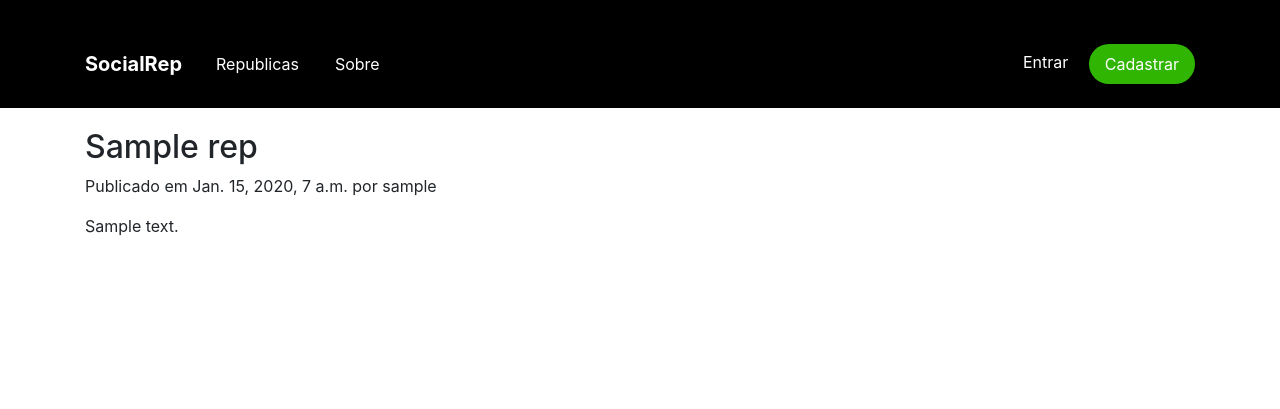
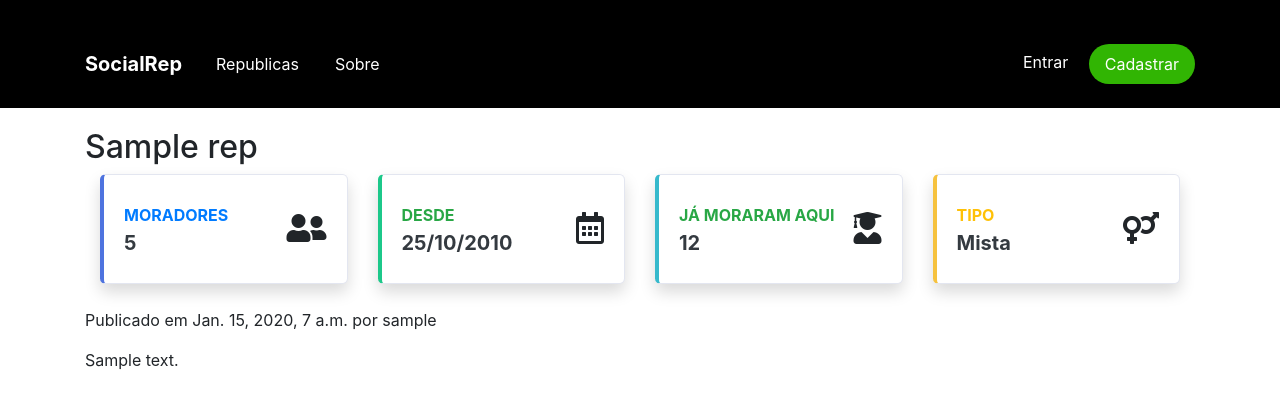
Before and after one commit to raphaelsander/SocialRep, a Django app: a page that uses src/templates/base.html in a window 1280 px wide. Shown: the top 409 px of the page. Run offline with Django 3.2, Linux system fonts and the light colour scheme; tables that the repository leaves empty hold one stand-in row (values such as "Sample post"); parts of the project's set-up code (start-up, migrations or seed data) failed here and were passed over; some libraries are stand-ins or nearby versions.

Commit message:
Added card with information about republic

```diff
--- a/src/templates/base.html
+++ b/src/templates/base.html
@@ -9,6 +9,7 @@
     <link rel="stylesheet" href="{% static 'fonts/font-awesome.min.css' %}">
     <link rel="stylesheet" href="{% static 'css/styles.css' %}">
     <link rel="stylesheet" href="https://cdnjs.cloudflare.com/ajax/libs/cropperjs/1.5.11/cropper.css">
+    {% block style %}{% endblock %}
     <title>{% block title %}{% endblock %}</title>
 </head>
 <body>
--- a/src/templates/republics/rep_detail.html
+++ b/src/templates/republics/rep_detail.html
@@ -2,8 +2,72 @@
 
 {% block name %}{{ rep.name }}{% endblock %}
 
+{% block style %}
+    <link rel="stylesheet" href="https://use.fontawesome.com/releases/v5.12.0/css/all.css">
+{% endblock %}
+
 {% block content %}
     <h2>{{ rep.name }}</h2>
+    <div class="d-flex flex-column" id="content-wrapper">
+        <div id="content">
+            <div class="container-fluid">
+                <div class="row">
+                    <div class="col-md-6 col-xl-3 mb-4">
+                        <div class="card shadow border-left-primary py-2">
+                            <div class="card-body">
+                                <div class="row align-items-center no-gutters">
+                                    <div class="col mr-2">
+                                        <div class="text-uppercase text-primary font-weight-bold text-xs mb-1"><span>Moradores</span></div>
+                                        <div class="text-dark font-weight-bold h5 mb-0"><span>5</span></div>
+                                    </div>
+                                    <div class="col-auto"><i class="fas fa-user-friends fa-2x text-gray-300"></i></div>
+                                </div>
+                            </div>
+                        </div>
+                    </div>
+                    <div class="col-md-6 col-xl-3 mb-4">
+                        <div class="card shadow border-left-success py-2">
+                            <div class="card-body">
+                                <div class="row align-items-center no-gutters">
+                                    <div class="col mr-2">
+                                        <div class="text-uppercase text-success font-weight-bold text-xs mb-1"><span>Desde</span></div>
+                                        <div class="text-dark font-weight-bold h5 mb-0"><span>25/10/2010</span></div>
+                                    </div>
+                                    <div class="col-auto"><i class="far fa-calendar-alt fa-2x text-gray-300"></i></div>
+                                </div>
+                            </div>
+                        </div>
+                    </div>
+                    <div class="col-md-6 col-xl-3 mb-4">
+                        <div class="card shadow border-left-info py-2">
+                            <div class="card-body">
+                                <div class="row align-items-center no-gutters">
+                                    <div class="col mr-2">
+                                        <div class="text-uppercase text-success font-weight-bold text-xs mb-1"><span>Já moraram aqui</span></div>
+                                        <div class="text-dark font-weight-bold h5 mb-0"><span>12</span></div>
+                                    </div>
+                                    <div class="col-auto"><i class="fas fa-user-graduate fa-2x text-gray-300"></i></div>
+                                </div>
+                            </div>
+                        </div>
+                    </div>
+                    <div class="col-md-6 col-xl-3 mb-4">
+                        <div class="card shadow border-left-warning py-2">
+                            <div class="card-body">
+                                <div class="row align-items-center no-gutters">
+                                    <div class="col mr-2">
+                                        <div class="text-uppercase text-warning font-weight-bold text-xs mb-1"><span>Tipo</span></div>
+                                        <div class="text-dark font-weight-bold h5 mb-0"><span>Mista</span></div>
+                                    </div>
+                                    <div class="col-auto"><i class="fas fa-venus-mars fa-2x text-gray-300"></i></div>
+                                </div>
+                            </div>
+                        </div>
+                    </div>
+                </div>
+            </div>
+        </div>
+    </div>
     <p class="date">
         Publicado em {{ rep.created }} por {{ rep.author }}
     </p>
--- a/src/templates/static/css/styles.css
+++ b/src/templates/static/css/styles.css
@@ -9,3 +9,28 @@
   width: 100%;
   max-height: 350px;
 }
+
+/* Republic Card */
+.card {
+  position: relative;
+  display: flex;
+  flex-direction: column;
+  min-width: 0;
+  word-wrap: break-word;
+  background-color: #fff;
+  background-clip: border-box;
+  border: 1px solid #e3e6f0;
+  border-radius: .35rem;
+}
+.border-left-primary {
+  border-left: .25rem solid #4e73df!important;
+}
+.border-left-success {
+  border-left: .25rem solid #1cc88a!important;
+}
+.border-left-info {
+  border-left: .25rem solid #36b9cc!important;
+}
+.border-left-warning {
+  border-left: .25rem solid #f6c23e!important;
+}
```
